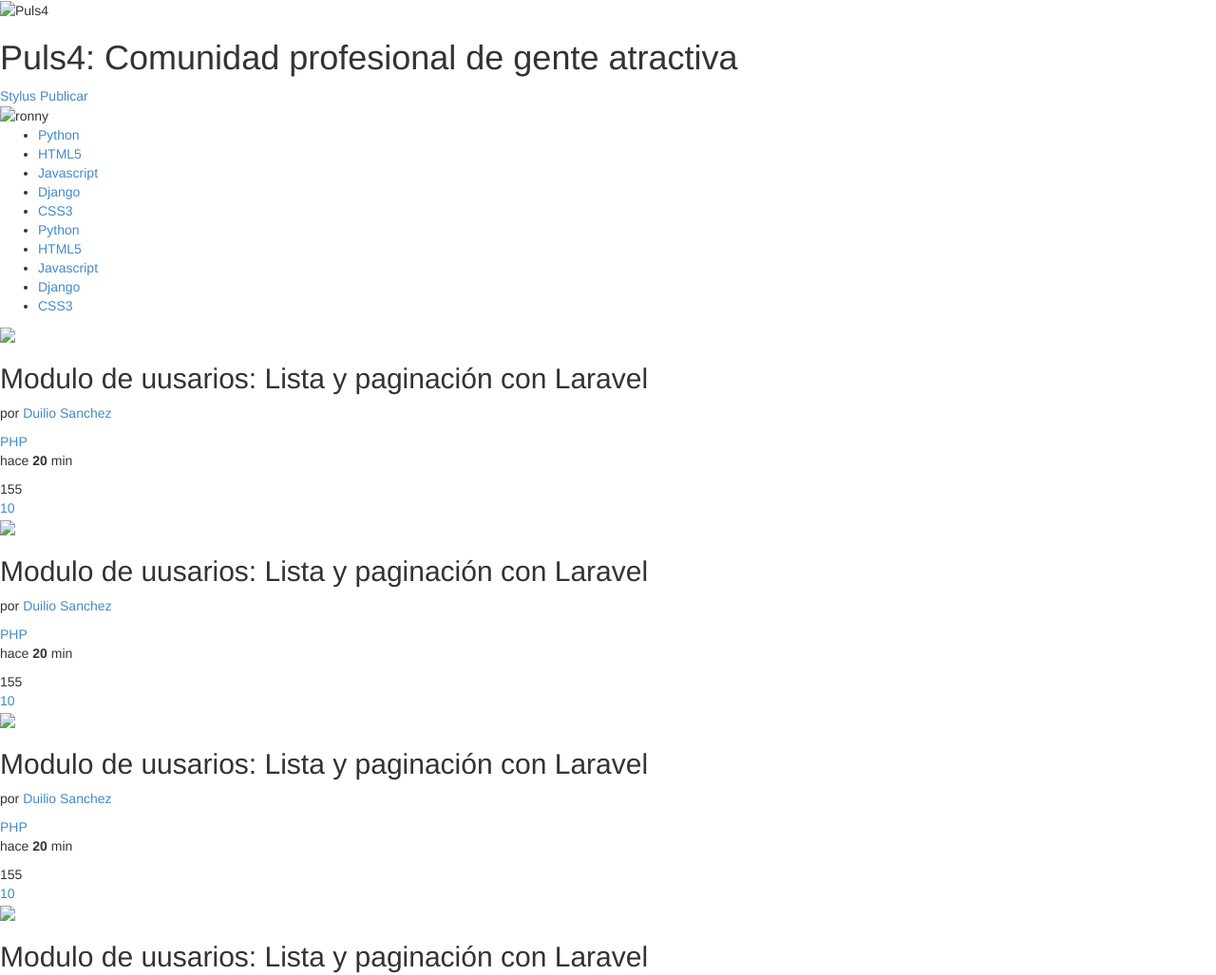
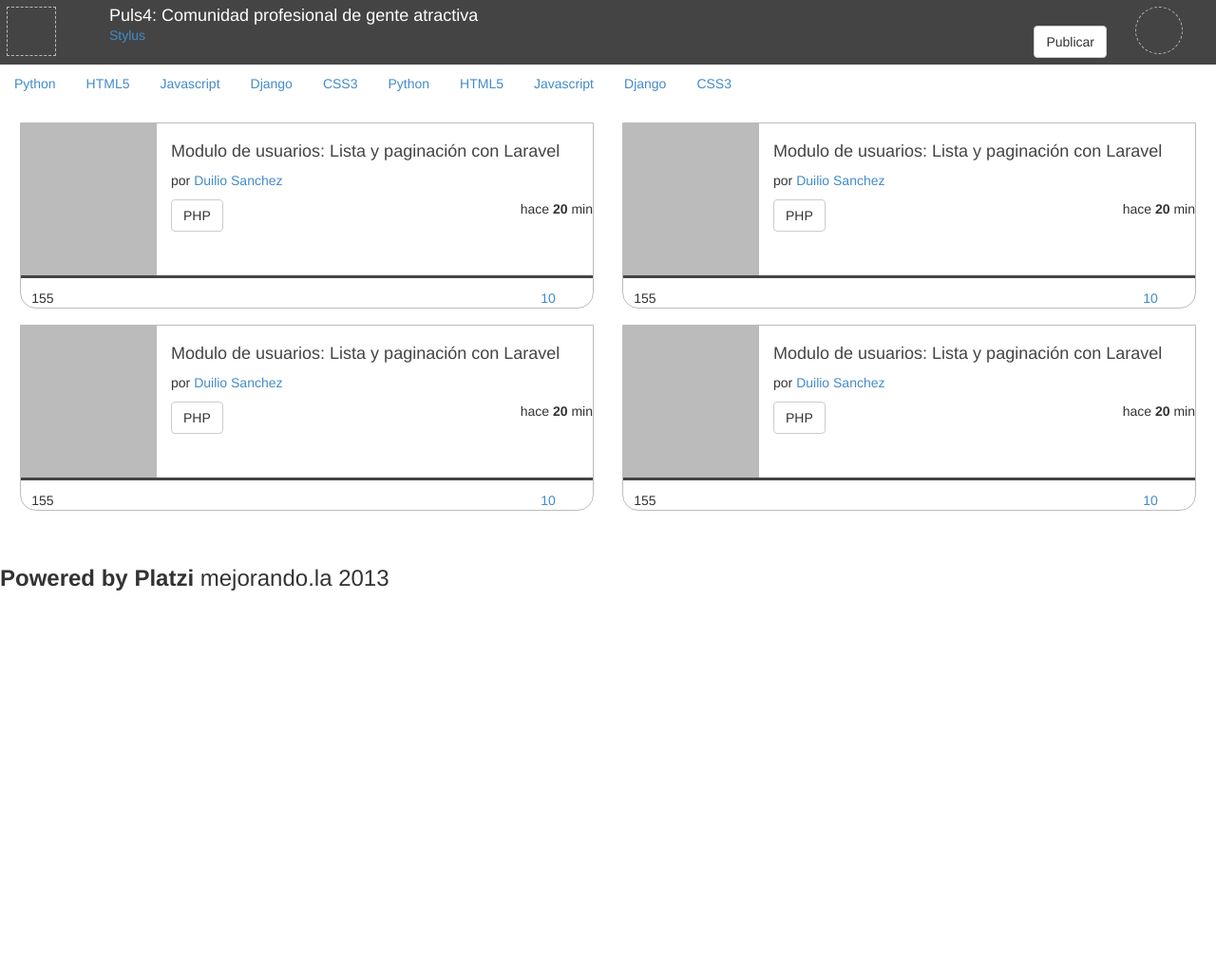
Before and after one commit to ronnypolloqueri/frontend2clase3-ronny, a plain HTML site: page bootstrap/index.html in a window 1280 px wide. Shown: the top 1027 px of the page at 95% size. After the commit the page ends 800 px from the top, so only its background shows below. Drawn offline with Linux system fonts and the light colour scheme.

Commit message:
Terminado de replicar los estilos css de la 1era y 2da clase, pero con BOOTSTRAP

```diff
--- a/bootstrap/index.html
+++ b/bootstrap/index.html
@@ -9,11 +9,11 @@
 	<link rel="stylesheet" href="puls4.css">
 </head>
 <body>
-	<header>
-		<div class="logo">
-			<img src="imagenes/logo.png" alt="Puls4" />
+	<header class="row">
+		<div class="logo col-xs-1">
+			<figure></figure>
 		</div>
-		<div class="titular">
+		<div class="titular col-xs-10">
 			<h1 class="titulo">
 				Puls4: Comunidad profesional de gente atractiva
 			</h1>
@@ -21,20 +21,19 @@
 				<a href="#" class="filtro">
 					Stylus
 				</a>
-				<a href="#" class="publicar">
+				<a href="#" class="publicar btn  btn-default pull-right">
 					Publicar
 				</a>
 			</div>
 		</div>
-		<div class="usuario">
+		<div class="usuario col-xs-1">
 			<figure class="avatar">
-				<img src="imagenes/avatar.jpg" alt="ronny">
 			</figure>
 			<a href="#" class="link"></a>
 		</div>
 	</header>
 	<nav>
-		<ul class="menu">
+		<ul class="menu nav nav-pills">
 			<li><a href="#">Python</a></li>
 			<li><a href="#">HTML5</a></li>
 			<li><a href="#">Javascript</a></li>
@@ -46,187 +45,138 @@
 			<li><a href="#">CSS3</a></li>
 		</ul>
 	</nav>
-	<section class="posts">
+	<section class="posts row">
+		<div class="col-sm-6">
 			<article class="post">
-			<div class="descripcion">
-				<figure class="imagen">
-					<img src="imagenes/foto.jpg" />
+				<div class="descripcion row">
+					<figure class="imagen col-xs-3">
+
 					</figure>
-				<div class="detalles">
+					<div class="detalles col-xs-9">
 						<h2 class="titulo">
-						Modulo de uusarios: Lista y paginación con Laravel
+							Modulo de usuarios: Lista y paginación con Laravel
 						</h2>
 						<p class="autor">
 							por <a href="#">Duilio Sanchez</a>
 						</p>
-					<a class="tag">PHP</a>
-					<p class="fecha">hace <strong>20</strong> min</p>
+						<a class="tag btn btn-default">PHP</a>
+						<p class="fecha pull-right">hace <strong>20</strong> min</p>
 					</div>
 				</div>
 				<div class="acciones">
-				<div class="votos">
+					<div class="votos pull-left">
 						<a href="#" class="up"></a>
 						<span class="total">155</span>
 						<a href="#" class="down"></a>
 					</div>
 					<div class="datos">
-					<a class="comentarios" href="#">
+						<a class="comentarios pull-right" href="#">
 							10
 						</a>
 						<a href="#" class="estrellita"></a>
 					</div>
 				</div>
 			</article>
+		</div>
+		<div class="col-sm-6">
 			<article class="post">
-			<div class="descripcion">
-				<figure class="imagen">
-					<img src="imagenes/foto.jpg" />
+				<div class="descripcion row">
+					<figure class="imagen col-xs-3">
+
 					</figure>
-				<div class="detalles">
+					<div class="detalles col-xs-9">
 						<h2 class="titulo">
-						Modulo de uusarios: Lista y paginación con Laravel
+							Modulo de usuarios: Lista y paginación con Laravel
 						</h2>
 						<p class="autor">
 							por <a href="#">Duilio Sanchez</a>
 						</p>
-					<a class="tag">PHP</a>
-					<p class="fecha">hace <strong>20</strong> min</p>
+						<a class="tag btn btn-default">PHP</a>
+						<p class="fecha pull-right">hace <strong>20</strong> min</p>
 					</div>
 				</div>
 				<div class="acciones">
-				<div class="votos">
+					<div class="votos pull-left">
 						<a href="#" class="up"></a>
 						<span class="total">155</span>
 						<a href="#" class="down"></a>
 					</div>
 					<div class="datos">
-					<a class="comentarios" href="#">
+						<a class="comentarios pull-right" href="#">
 							10
 						</a>
 						<a href="#" class="estrellita"></a>
 					</div>
 				</div>
 			</article>
+		</div>
+
+		<div class="col-sm-6">
 			<article class="post">
-			<div class="descripcion">
-				<figure class="imagen">
-					<img src="imagenes/foto.jpg" />
+				<div class="descripcion row">
+					<figure class="imagen col-xs-3">
+
 					</figure>
-				<div class="detalles">
+					<div class="detalles col-xs-9">
 						<h2 class="titulo">
-						Modulo de uusarios: Lista y paginación con Laravel
+							Modulo de usuarios: Lista y paginación con Laravel
 						</h2>
 						<p class="autor">
 							por <a href="#">Duilio Sanchez</a>
 						</p>
-					<a class="tag">PHP</a>
-					<p class="fecha">hace <strong>20</strong> min</p>
+						<a class="tag btn btn-default">PHP</a>
+						<p class="fecha pull-right">hace <strong>20</strong> min</p>
 					</div>
 				</div>
 				<div class="acciones">
-				<div class="votos">
+					<div class="votos pull-left">
 						<a href="#" class="up"></a>
 						<span class="total">155</span>
 						<a href="#" class="down"></a>
 					</div>
 					<div class="datos">
-					<a class="comentarios" href="#">
+						<a class="comentarios pull-right" href="#">
 							10
 						</a>
 						<a href="#" class="estrellita"></a>
 					</div>
 				</div>
 			</article>
+		</div>
+<div class="col-sm-6">
 			<article class="post">
-			<div class="descripcion">
-				<figure class="imagen">
-					<img src="imagenes/foto.jpg" />
+				<div class="descripcion row">
+					<figure class="imagen col-xs-3">
+
 					</figure>
-				<div class="detalles">
+					<div class="detalles col-xs-9">
 						<h2 class="titulo">
-						Modulo de uusarios: Lista y paginación con Laravel
+							Modulo de usuarios: Lista y paginación con Laravel
 						</h2>
 						<p class="autor">
 							por <a href="#">Duilio Sanchez</a>
 						</p>
-					<a class="tag">PHP</a>
-					<p class="fecha">hace <strong>20</strong> min</p>
+						<a class="tag btn btn-default">PHP</a>
+						<p class="fecha pull-right">hace <strong>20</strong> min</p>
 					</div>
 				</div>
 				<div class="acciones">
-				<div class="votos">
+					<div class="votos pull-left">
 						<a href="#" class="up"></a>
 						<span class="total">155</span>
 						<a href="#" class="down"></a>
 					</div>
 					<div class="datos">
-					<a class="comentarios" href="#">
+						<a class="comentarios pull-right" href="#">
 							10
 						</a>
 						<a href="#" class="estrellita"></a>
 					</div>
 				</div>
 			</article>
-		<article class="post">
-			<div class="descripcion">
-				<figure class="imagen">
-					<img src="imagenes/foto.jpg" />
-				</figure>
-				<div class="detalles">
-					<h2 class="titulo">
-						Modulo de uusarios: Lista y paginación con Laravel
-					</h2>
-					<p class="autor">
-						por <a href="#">Duilio Sanchez</a>
-					</p>
-					<a class="tag">PHP</a>
-					<p class="fecha">hace <strong>20</strong> min</p>
 		</div>
-			</div>
-			<div class="acciones">
-				<div class="votos">
-					<a href="#" class="up"></a>
-					<span class="total">155</span>
-					<a href="#" class="down"></a>
-				</div>
-				<div class="datos">
-					<a class="comentarios" href="#">
-						10
-					</a>
-					<a href="#" class="estrellita"></a>
-				</div>
-			</div>
-		</article>
-		<article class="post">
-			<div class="descripcion">
-				<figure class="imagen">
-					<img src="imagenes/foto.jpg" />
-				</figure>
-				<div class="detalles">
-					<h2 class="titulo">
-						Modulo de uusarios: Lista y paginación con Laravel
-					</h2>
-					<p class="autor">
-						por <a href="#">Duilio Sanchez</a>
-					</p>
-					<a class="tag">PHP</a>
-					<p class="fecha">hace <strong>20</strong> min</p>
-				</div>
-			</div>
-			<div class="acciones">
-				<div class="votos">
-					<a href="#" class="up"></a>
-					<span class="total">155</span>
-					<a href="#" class="down"></a>
-				</div>
-				<div class="datos">
-					<a class="comentarios" href="#">
-						10
-					</a>
-					<a href="#" class="estrellita"></a>
-				</div>
-			</div>
-		</article>
+
+
 	</section>
 	<footer>
 		<h3 class="powered">
--- a/bootstrap/puls4.css
+++ b/bootstrap/puls4.css
@@ -0,0 +1,10 @@
+header{background:#444;padding:.5em;}
+header h1{color:#fff;font-size:18px;margin:0;padding:0}
+header .logo figure{border:1px dashed #bbb;height:52px;width:52px}
+header .usuario .avatar{border:1px dashed #bbb;border-radius:50%;height:50px;width:50px}
+section{padding:1.5em;}
+section article{border:1px solid #bbb;border-bottom-left-radius:1.2em;border-bottom-right-radius:1.2em;margin-bottom:1.2em;overflow:hidden;}
+section article figure{background-color:#bbb;height:160px;width:120px}
+section article h2{font-size:18px;color:#444}
+section article .acciones{border-top:3px solid #444;padding:.8em;}
+section article .acciones .datos{position:relative;right:2em}
```
Also changed, not shown: notas.txt, 1 other file. Lines whose indentation alone changed are shown as unchanged.
